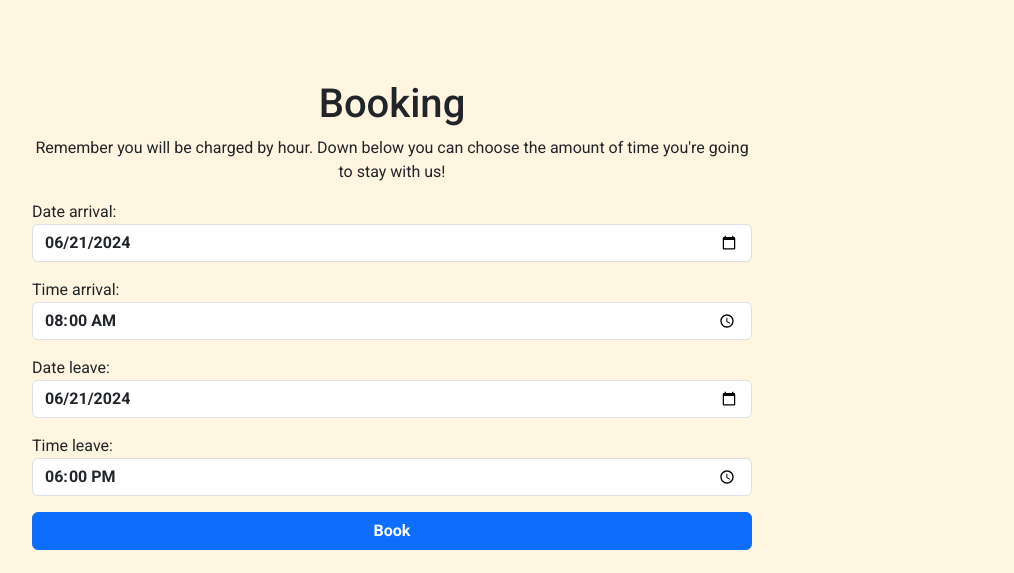
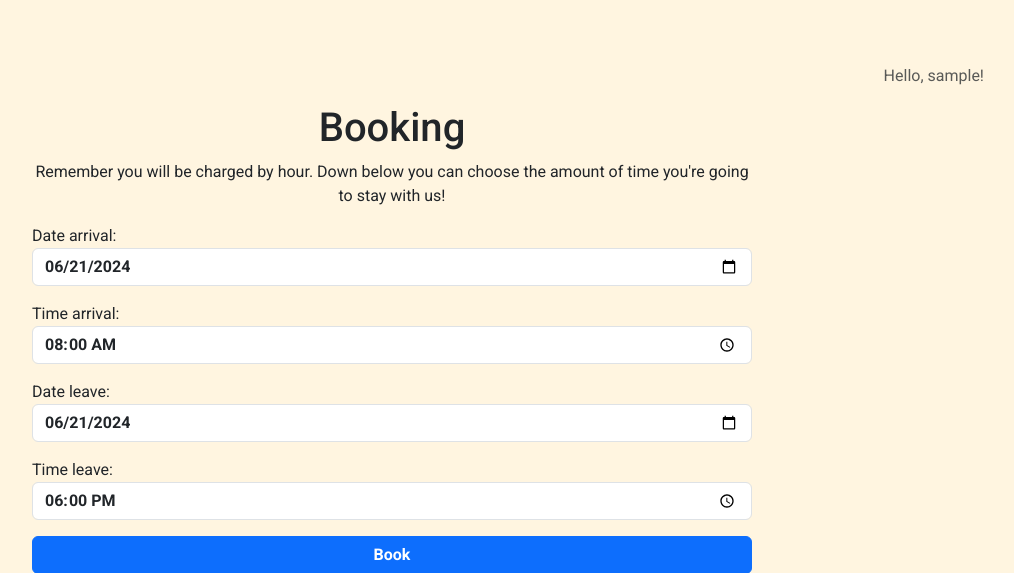
Before and after one commit to enniovilla/project-4-ci, a Django app: page /booking/ in a window 1280 px wide. Shown: the part 136-709 px from the top of the page, without its empty margins (248-1262 px from the left). Run offline with Django 5.2, Linux system fonts and the light colour scheme; the visitor is signed in with stand-in values (Sample User, id 1); some libraries are stand-ins or nearby versions.

Commit message:
Add user name on the screen after sign in

```diff
--- a/templates/base.html
+++ b/templates/base.html
@@ -76,6 +76,11 @@
     </header>
 
     <main class="custom-main">
+        <div class="col text-end mx-5">
+            {% if user.is_authenticated %}
+            <span class="text-muted">Hello, {{user}}! </span>
+            {% endif %}
+        </div>
         {% block content %}
         {% endblock content %}
     </main>
```
